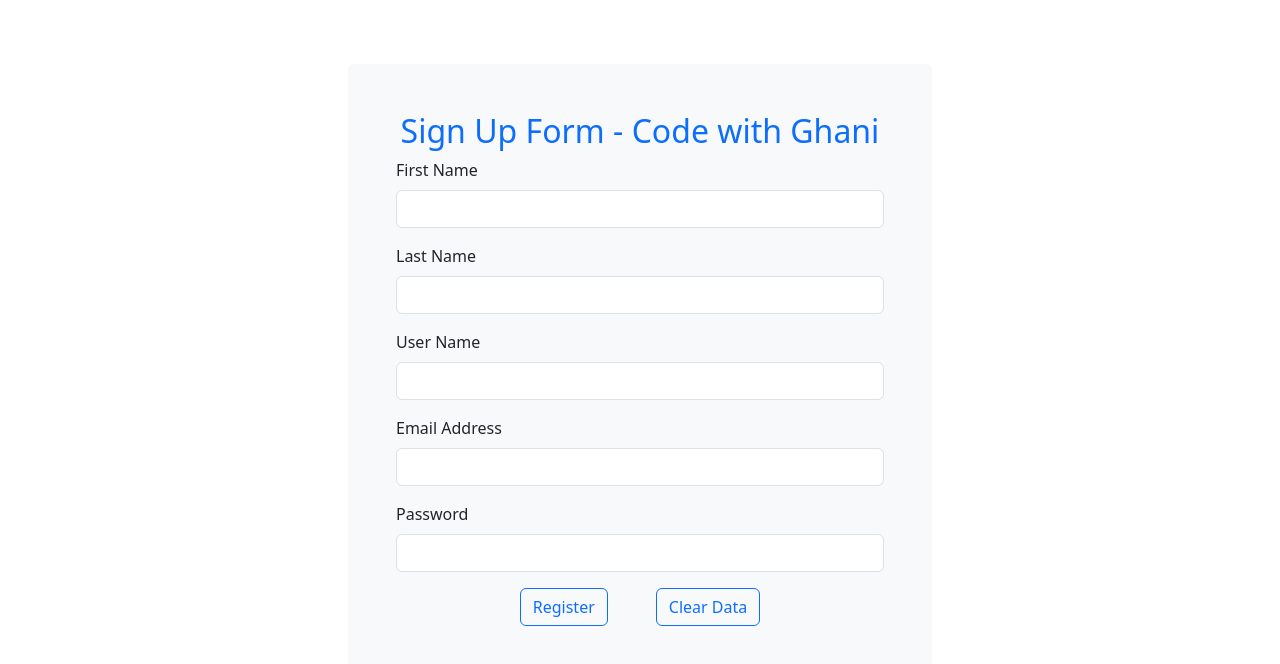
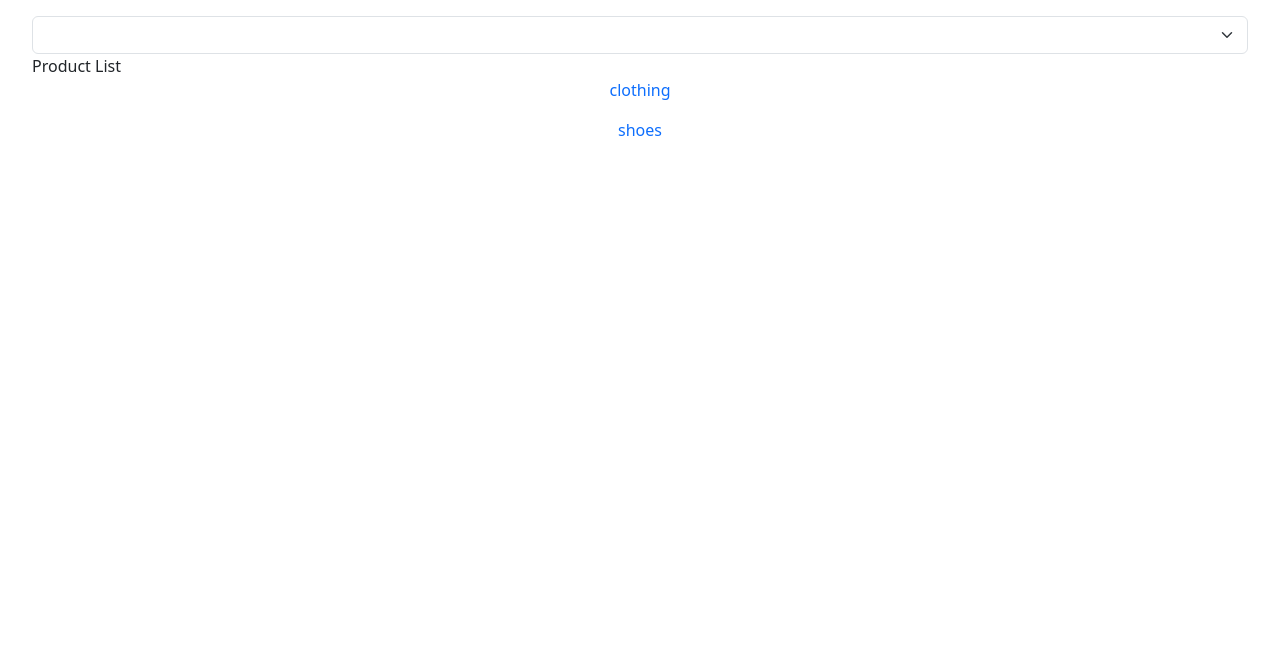
Before and after one commit to codewithghani/react-fundamentals, a React (Vite) app: page / in a window 1280 px wide. Shown: the top 664 px of the page. Built offline with nearby package versions, Linux system fonts and the light colour scheme.

Commit message:
useEff hook with stateHook for rendering list ...

```diff
--- a/src/App.tsx
+++ b/src/App.tsx
@@ -2,7 +2,7 @@
 // import { useState } from "react";
 import { useState } from "react";
 import "./App.css";
-import ExpenseList from "./components/ExpenseTracker/components/ExpenseList";
+// import ExpenseList from "./components/ExpenseTracker/components/ExpenseList";
 // import ExpandableText from "./components/ExpandableText";
 // import Form from "./components/Form";
 // import Alert from "./components/Alert";
@@ -19,72 +19,29 @@ import ExpenseList from "./components/ExpenseTracker/components/ExpenseList";
 // import Style from "./components/Style"; /* using of style sheet  */
 
 // import ParentComponent from "./components/ParentComponent";
-import LogInForm from "./components/ExpenseTracker/components/LogInForm";
+// import LogInForm from "./components/ExpenseTracker/components/LogInForm";
 import "bootstrap/dist/css/bootstrap.min.css";
-import ExpenseFilter from "./components/ExpenseTracker/components/ExpenseFilter";
-import ExpenseForm from "./components/ExpenseTracker/components/ExpenseForm";
+// import ExpenseFilter from "./components/ExpenseTracker/components/ExpenseFilter";
+// import ExpenseForm from "./components/ExpenseTracker/components/ExpenseForm";
+import ProductList from "./components/ProductList";
 // import categories from "./components/ExpenseTracker/categories";
 function App() {
-  const [expenses, setExpense] = useState([
-    {
-      id: 1,
-      description: "spent on family",
-      expense: 50,
-      category: "utilities",
-    },
-    {
-      id: 2,
-      description: "spent on friends",
-      expense: 10,
-      category: "shopping",
-    },
-    {
-      id: 3,
-      description: "spent on Gfs",
-      expense: 500,
-      category: "entertainment",
-    },
-    {
-      id: 4,
-      description: "spent on Gfs",
-      expense: 500,
-      category: "shopping",
-    },
-    {
-      id: 5,
-      description: "spent on Gfs",
-      expense: 500,
-      category: "grocery",
-    },
-  ]);
-  const [selectedCat, setSelectedCat] = useState("");
-  const handleDelete = (id: number) => {
-    setExpense(expenses.filter((expense) => expense.id !== id));
-  };
-  const handleSelected = (cat: string) => {
-    setSelectedCat(cat);
-  };
-  const visibleExpense =
-    selectedCat && selectedCat !== "all"
-      ? expenses.filter((expense) => expense.category === selectedCat)
-      : expenses;
-
+  const [category, setCategory] = useState("");
   return (
     <div>
-      <LogInForm />
-      {/* <ExpenseForm
-        onSubmit={(expense) =>
-          setExpense([
-            ...expenses,
-            {
-              ...expense,
-              id: expenses.length + 1,
-            },
-          ])
-        }
-      />
-      <ExpenseFilter onSelected={handleSelected} />
-      <ExpenseList expenses={visibleExpense} onDelete={handleDelete} /> */}
+      <select
+        className="form-select"
+        onChange={(event) => setCategory(event.target.value)}
+      >
+        <option value="" className="text-center text-capitalize"></option>
+        <option value="clothing" className="text-center text-capitalize">
+          Clothing
+        </option>
+        <option value="shoes" className="text-center text-capitalize">
+          Shoes
+        </option>
+      </select>
+      <ProductList category={category} />
     </div>
   );
 }
--- /dev/null
+++ b/src/components/ProductList.tsx
@@ -0,0 +1,22 @@
+import { useEffect, useState } from "react";
+
+const ProductList = ({ category }: { category: string }) => {
+  const [products, setProducts] = useState<string[]>([]);
+  useEffect(() => {
+    console.log("fetching products in ", category);
+    setProducts(["clothing", "shoes"]);
+  }, []);
+  useEffect(() => {
+    products.filter((product) => product === category);
+  }, [category]);
+  return (
+    <div>
+      Product List
+      {products.map((product) => (
+        <p className="text-center text-primary">{product}</p>
+      ))}
+    </div>
+  );
+};
+
+export default ProductList;
```
